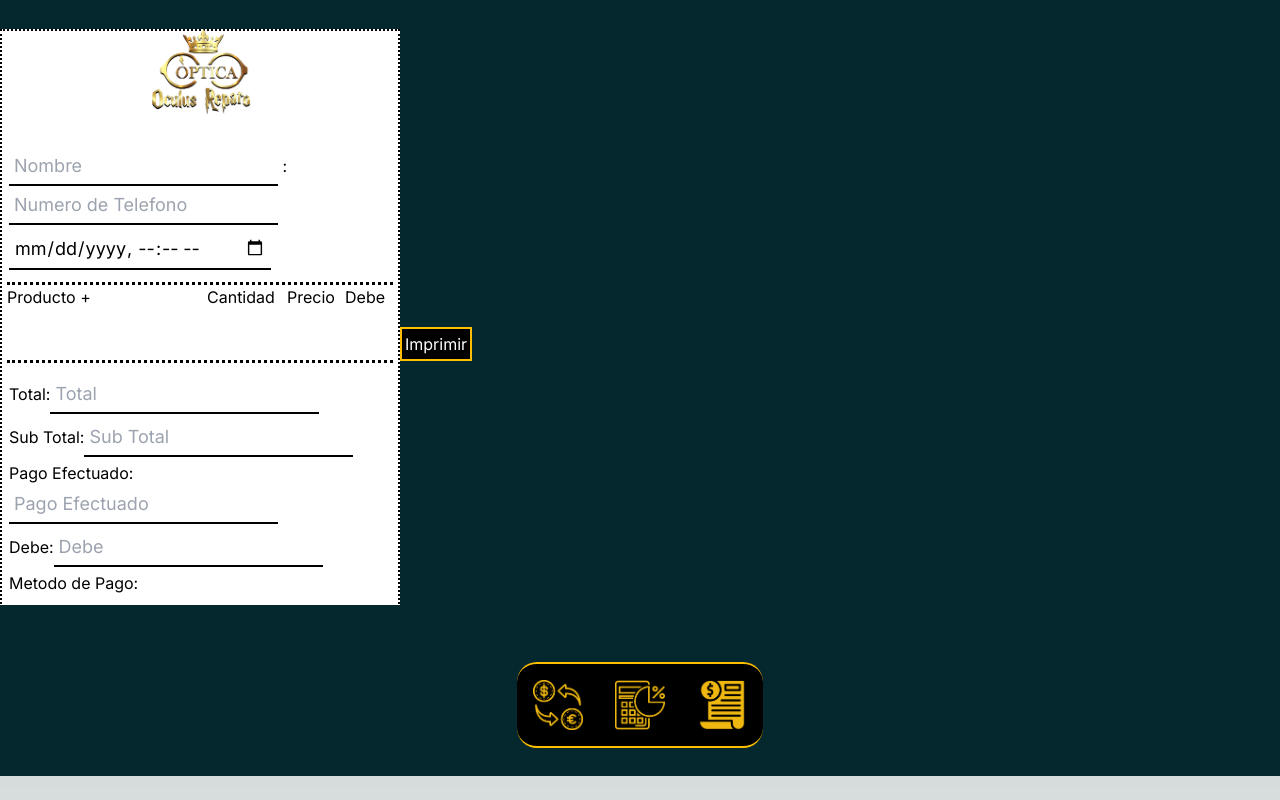
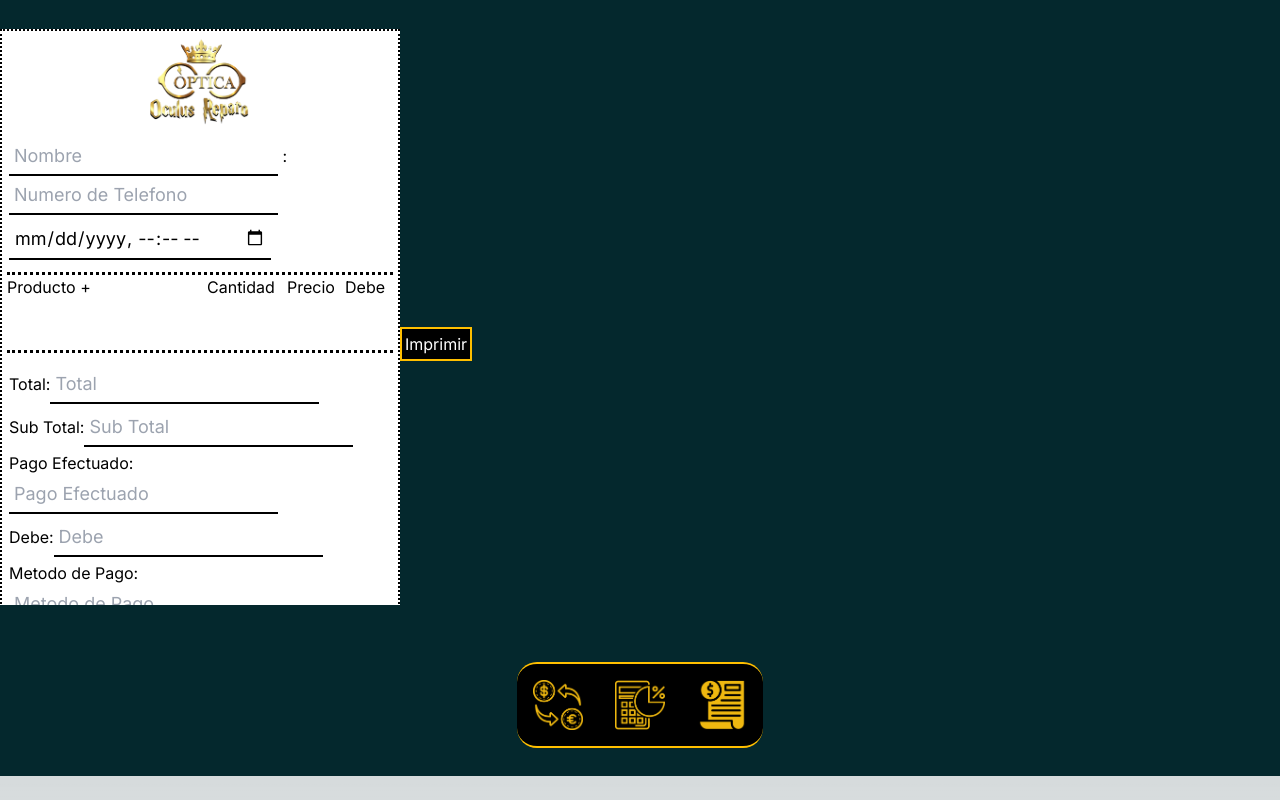
Before and after one commit to Hacedor2003/calculadora_divisas, a Next.js app: page /factura in a window 1280 px wide. Built offline with nearby package versions, Linux system fonts and the light colour scheme; no server answers.

Commit message:
Optimizacion de estilos x3

```diff
--- a/app/estilos.module.css
+++ b/app/estilos.module.css
@@ -181,13 +181,21 @@
   justify-content: center;
 }
 
+.contenedor_imprimir>aside {
+  display: flex;
+  justify-content: center;
+  align-items: center;
+  flex-direction: column;
+  width: 100%;
+}
+
 .contenedor_imprimir>p {
   margin: 2px;
 }
 
 .contenedor_imprimir>img {
-  margin-bottom: 20px;
-  margin-left: 145px;
+  width: 100px;
+  height: 100px;
 }
 
 .contenedor_imprimir>p>input {
--- a/app/factura/page.tsx
+++ b/app/factura/page.tsx
@@ -56,12 +56,14 @@ export default function Page() {
 		<>
 			<div id='areaImprimir'>
 				<div className={estilos.contenedor_imprimir}>
+					<aside>
 						<Image
 							src='/PNG Aplicacion/Logo Cambio Oculus Reparo.png'
 							alt='Logo Optica'
 							width={100}
 							height={100}
 						/>
+					</aside>
 					<p>
 						<input
 							type='text'
```
Lines whose indentation alone changed are shown as unchanged.
